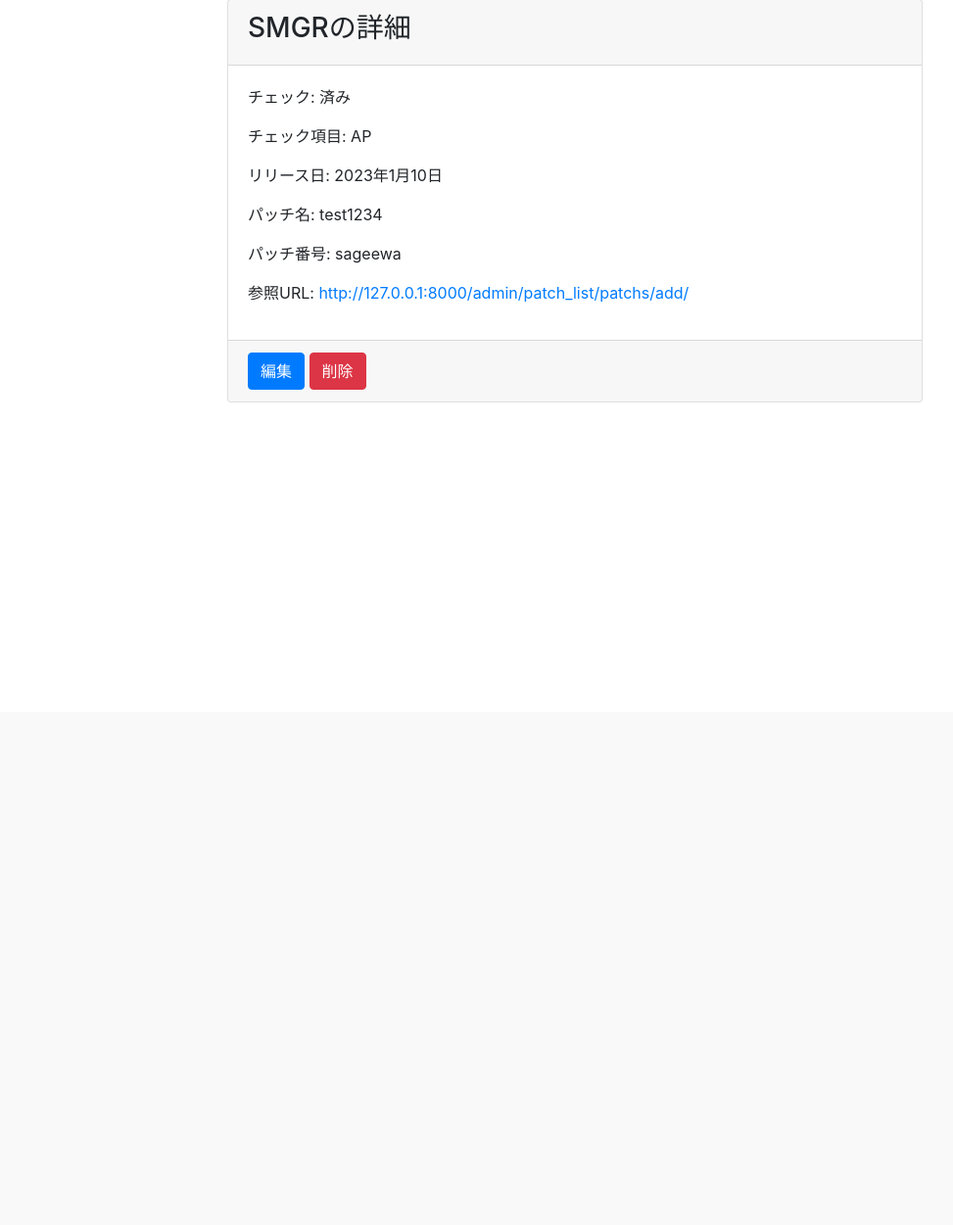
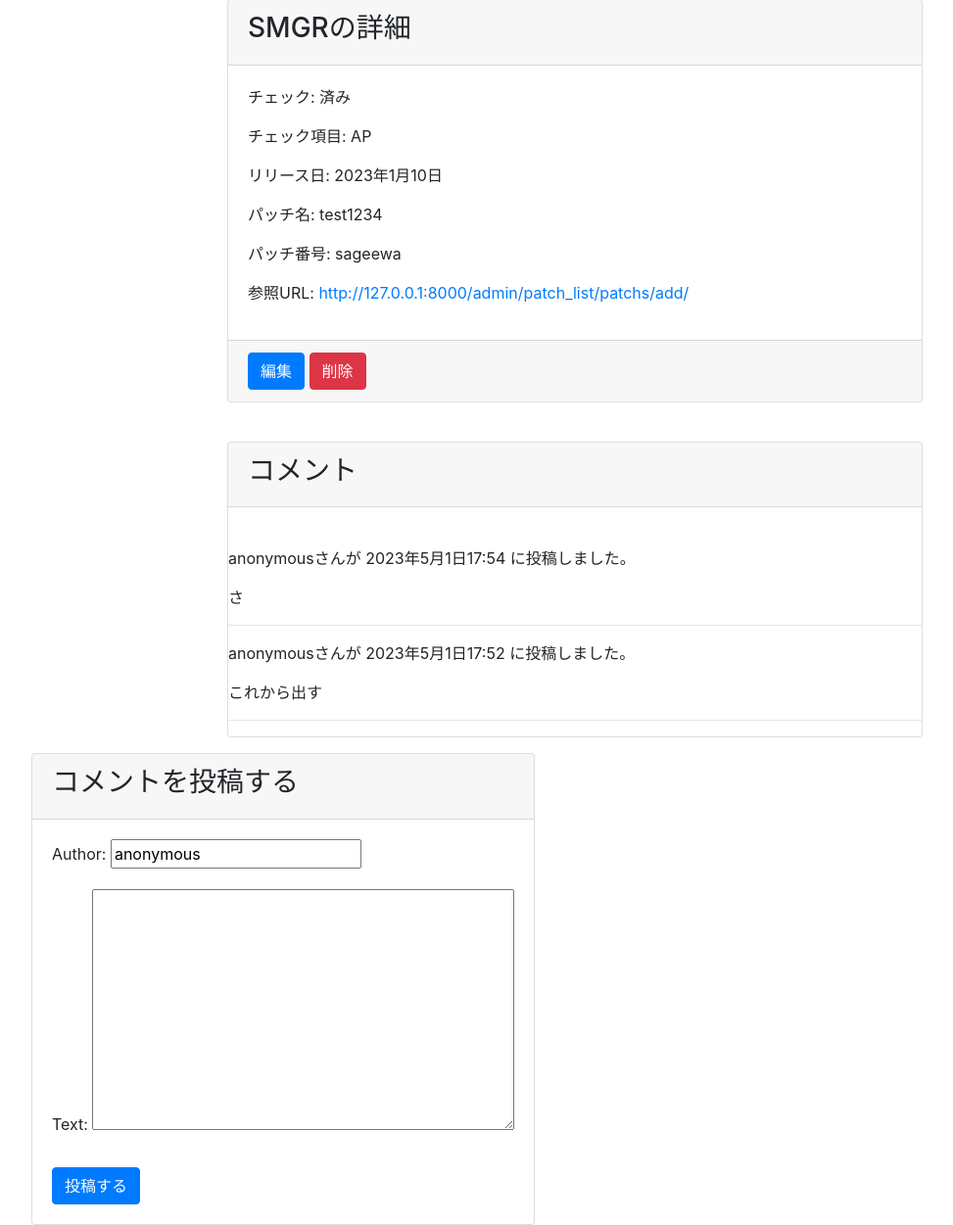
Before and after one commit to modori0907/inthefuter_for_jdango, a Django app: page /patch/detail/14/ in a window 1280 px wide. Shown: the part 73-1324 px from the top of the page at 98% size, without its empty margins (53-1026 px from the left). Before the commit the page ends 484 px from the top, so only its background shows below. Run offline with Django 4.2, Linux system fonts and the light colour scheme; data comes from the database, SQL or seed files in the repository; both versions use the stored data as it was after the commit; some libraries are stand-ins or nearby versions.

Commit message:
コメントを追加出来るようになった あとは、表示内容を変更する方法

```diff
--- a/memo.txt
+++ b/memo.txt
@@ -1,3 +1,8 @@
+非同期処理
+https://gihyo.jp/article/2022/08/monthly-python-2208
+
+
+
 modori/modori
 
 検索画面作成
--- a/patch_list/forms.py
+++ b/patch_list/forms.py
@@ -1,10 +1,7 @@
 # 登録画面や入力画面を作成するために新規追加した
 from django import forms
 
-from .models import Patchs
-
-
-
+from .models import Patchs, Comment
 
 
 class PatchForm(forms.ModelForm):
@@ -30,3 +27,10 @@ class PatchForm(forms.ModelForm):
             'Remark': forms.URLInput(attrs={'class': 'form-control'}),
 
         }
+
+# コメント追加用
+class CommentForm(forms.ModelForm):
+
+    class Meta:
+        model = Comment
+        fields = ('author', 'text')
--- a/patch_list/models.py
+++ b/patch_list/models.py
@@ -1,4 +1,6 @@
 from django.db import models
+#掲示板でtimezoneを使うため
+from django.utils import timezone
 
 class Patchs(models.Model):
     name = models.CharField(max_length=100)
@@ -47,3 +49,16 @@ class Patchs_file(models.Model):
 
     def __str__(self):
         return self.patch_name.patch_name
+
+# コメント追加用
+class Comment(models.Model):
+    patchs = models.ForeignKey(Patchs, on_delete=models.CASCADE, related_query_name='comments')
+    author = models.CharField(default="anonymous", max_length=200)
+    text = models.TextField()
+    created_date = models.DateTimeField(default=timezone.now)
+
+    def __str__(self):
+        return self.text
+
+    class Meta:
+        ordering = ['-created_date']
--- a/patch_list/urls.py
+++ b/patch_list/urls.py
@@ -1,6 +1,6 @@
 from django.urls import path
 from . import views
-from .views import PatchListView, patch_create, patch_update, patch_delete
+from .views import PatchListView, patch_create, patch_update, patch_delete, CommentForm
 
 app_name = 'patch_list'
 
@@ -11,12 +11,10 @@ urlpatterns = [
     path('create/', patch_create, name='create'),
     # 更新する為のurlpattern
     path('update/<int:pk>/', patch_update, name='update'),
-
     # 削除する為のurlpattern
     path('delete/<int:pk>/', patch_delete, name='delete'),
     # 詳細画面を表示するための処理
     path('detail/<int:pk>/', views.PatchDetailView.as_view(), name='detail'),
-
-
+    # コメントを残す画面
 
 ]
--- a/patch_list/views.py
+++ b/patch_list/views.py
@@ -12,9 +12,9 @@ from django.views.generic.detail import DetailView
 from django.views.generic.list import ListView
 
 # 登録画面を作成するため
-from .forms import PatchForm
+from .forms import PatchForm, CommentForm
 from .models import (
-    Patchs
+    Patchs, Comment
 )
 
 
@@ -55,9 +55,52 @@ def patch_delete(request, pk):
 
 
 # パッチリストの詳細画面を表示する
+# コメント登録機能を追加
+# class PatchDetailView(DetailView):
+#
+#     model = Patchs
+#     template_name = 'patch/patch_detail.html'
+
+
+# def PatchDetailView(request, pk):
+#     patch_list = get_object_or_404(Patchs, pk=pk)
+#     comments = patch_list.comments.filter(active=True)
+#
+#     # フォームの送信がPOSTメソッドで行われた場合、フォームのバリデーションが成功した場合に、
+#     # 新しいコメントを作成
+#     if request.method == 'POST':
+#         form = CommentForm(request.POST)
+#         if form.is_valid():
+#             comment = form.save(commit=False)
+#             comment.patchs = patch_list
+#             comment.save()
+#             return redirect('patch_list:detail', pk = patch_list.pk)
+#     else:
+#         form = CommentForm()
+#
+#     return render(request, 'patch/patch_detail.html', {'patch_list':patch_list, 'comment': comments, 'form': form})
+
 class PatchDetailView(DetailView):
     model = Patchs
     template_name = 'patch/patch_detail.html'
+    context_object_name = 'patch_list'
+
+    def get_context_data(self, **kwargs):
+        context = super().get_context_data(**kwargs)
+        context['comments'] = Comment.objects.filter(patchs=self.get_object())
+        context['form'] = CommentForm()
+        return context
+
+    def post(self, request, *args, **kwargs):
+        self.object = self.get_object()
+        form = CommentForm(request.POST)
+        if form.is_valid():
+            comment = form.save(commit=False)
+            comment.patchs = self.object
+            comment.save()
+            return redirect('patch_list:detail', pk=self.object.pk)
+        context = self.get_context_data(object=self.object, form=form)
+        return self.render_to_response(context)
 
 
 class PatchListView(ListView):
@@ -65,7 +108,7 @@ class PatchListView(ListView):
     model = Patchs
     template_name = 'patch/patch_list.html'
 
-# 検索画面の結果を表示させるため。getで取得した値
+    # 検索画面の結果を表示させるため。getで取得した値
     def get_queryset(self):
         query = super().get_queryset()
         # URLに記載した名前
--- a/static/css/style_for_patch.css
+++ b/static/css/style_for_patch.css
@@ -6,6 +6,8 @@
     width: 100%;
     background-color: #333;
     color: #fff;
+    /*詳細画面が上に表示されてしまうので*/
+    z-index: 0;
 }
 
 /*display: flex を設定して、アイテム間のスペースを等分配するように justify-content: space-between を設定し、
--- a/templates/base_for_patch.html
+++ b/templates/base_for_patch.html
@@ -11,8 +11,6 @@
           integrity="sha384-ggOyR0iXCbMQv3Xipma34MD+dH/1fQ784/j6cY/iJTQUOhcWr7x9JvoRxT2MZw1T" crossorigin="anonymous">
     {# css用に追加#}
     <link rel="stylesheet" type="text/css" href="{% static 'css/style_for_patch.css' %}">
-
-
     <!-- Bootstrap JS -->
     <script src="https://code.jquery.com/jquery-3.3.1.slim.min.js"
             integrity="sha384-q8i/X+965DzO0rT7abK41JStQIAqVgRVzpbzo5smXKp4YfRvH+8abtTE1Pi6jizo"
@@ -33,14 +31,16 @@
 <body>
 
 {# 画面上部に固定して、cssで装飾#}
+{#sticky-topが重要！最前面にするには。これをいれないと他のhtmlで上書きされてしまう#}
+<div class="sticky-top">
     <nav class="navbar">
         <ul class="nav-list">
             {#　cssを利用して間隔をあける　#}
             <li class="nav-item"><a href="{% url 'patch_list:list' %}">全データ再表示</a></li>
             <li class="nav-item"><a href="{% url 'patch_list:create' %}">データ追加</a></li>
         </ul>
-
     </nav>
+</div>
 
 <div class="container">
     {% block content %}
--- a/templates/patch/patch_detail.html
+++ b/templates/patch/patch_detail.html
@@ -1,30 +1,63 @@
 {% extends 'base_for_patch.html' %}
 
 {% block content %}
+
     <div class="container">
         <div class="row">
             <div class="col-md-8 mx-auto">
                 <div class="card mt-5">
                     <div class="card-header">
-                        <h3>{{ patchs.name }}の詳細</h3>
+                        <h3>{{ patch_list.name }}の詳細</h3>
                     </div>
                     <div class="card-body">
-                        <p>チェック: {% if patchs.impact_check %}済み{% else %}未済{% endif %}</p>
-                        <p>チェック項目: {{ patchs.checks }}</p>
-                        <p>リリース日: {{ patchs.release_date }}</p>
-                        <p>パッチ名: {{ patchs.patch_name }}</p>
-                        <p>パッチ番号: {{ patchs.patch_no }}</p>
-                        <p>参照URL: <a href="{{ patchs.reference_url }}" target="_blank">{{ patchs.reference_url }}</a>
+                        <p>チェック: {% if patch_list.impact_check %}済み{% else %}未済{% endif %}</p>
+                        <p>チェック項目: {{ patch_list.checks }}</p>
+                        <p>リリース日: {{ patch_list.release_date }}</p>
+                        <p>パッチ名: {{ patch_list.patch_name }}</p>
+                        <p>パッチ番号: {{ patch_list.patch_no }}</p>
+                        <p>参照URL: <a href="{{ patch_list.reference_url }}" target="_blank">{{ patch_list.reference_url }}</a>
                         </p>
                     </div>
                     <div class="card-footer">
                         {#            <a href="{% url 'patch_list:index' %}" class="btn btn-secondary">戻る</a>#}
-                        <a href="{% url 'patch_list:update' patchs.pk %}" class="btn btn-primary">編集</a>
-                        <a href="{% url 'patch_list:delete' patchs.pk %}" class="btn btn-danger"
+                        <a href="{% url 'patch_list:update' patch_list.pk %}" class="btn btn-primary">編集</a>
+                        <a href="{% url 'patch_list:delete' patch_list.pk %}" class="btn btn-danger"
                            onclick="if(!confirm('本当に削除しますか？')){return false;}">削除</a>
                     </div>
+                </div>
+
+                <br>
+                <div class="card mt-3">
+                    <div class="card-header">
+                        <h3>コメント</h3>
+                    </div>
+                    <div class="card-body"></div>
+                    {% for comment in comments %}
+                        <div class="comment">
+                            <p class="info"> {{ comment.author }}さんが {{ comment.created_date }} に投稿しました。</p>
+                            <p> {{ comment.text | linebreaks }}</p>
+                          <hr>  <!-- 区切り線を追加 -->
+                        </div>
+                        {#                    登録内容がなにもない場合#}
+                    {% empty %}
+                        <p>コメントはありません</p>
+                    {% endfor %}
+                </div>
+            </div>
+            <br>
+            <div class="card mt-3">
+                <div class="card-header">
+                    <h3>コメントを投稿する</h3>
+                </div>
+                <div class="card-body">
+                    <form method="POST">
+                        {% csrf_token %}
+                        {{ form.as_p }}
+                        <button type="submit" class="btn btn-primary mt-2">投稿する</button>
+                    </form>
                 </div>
             </div>
         </div>
     </div>
+
 {% endblock %}
```
Also changed, not shown: db.sqlite3. Lines whose indentation alone changed are shown as unchanged.
